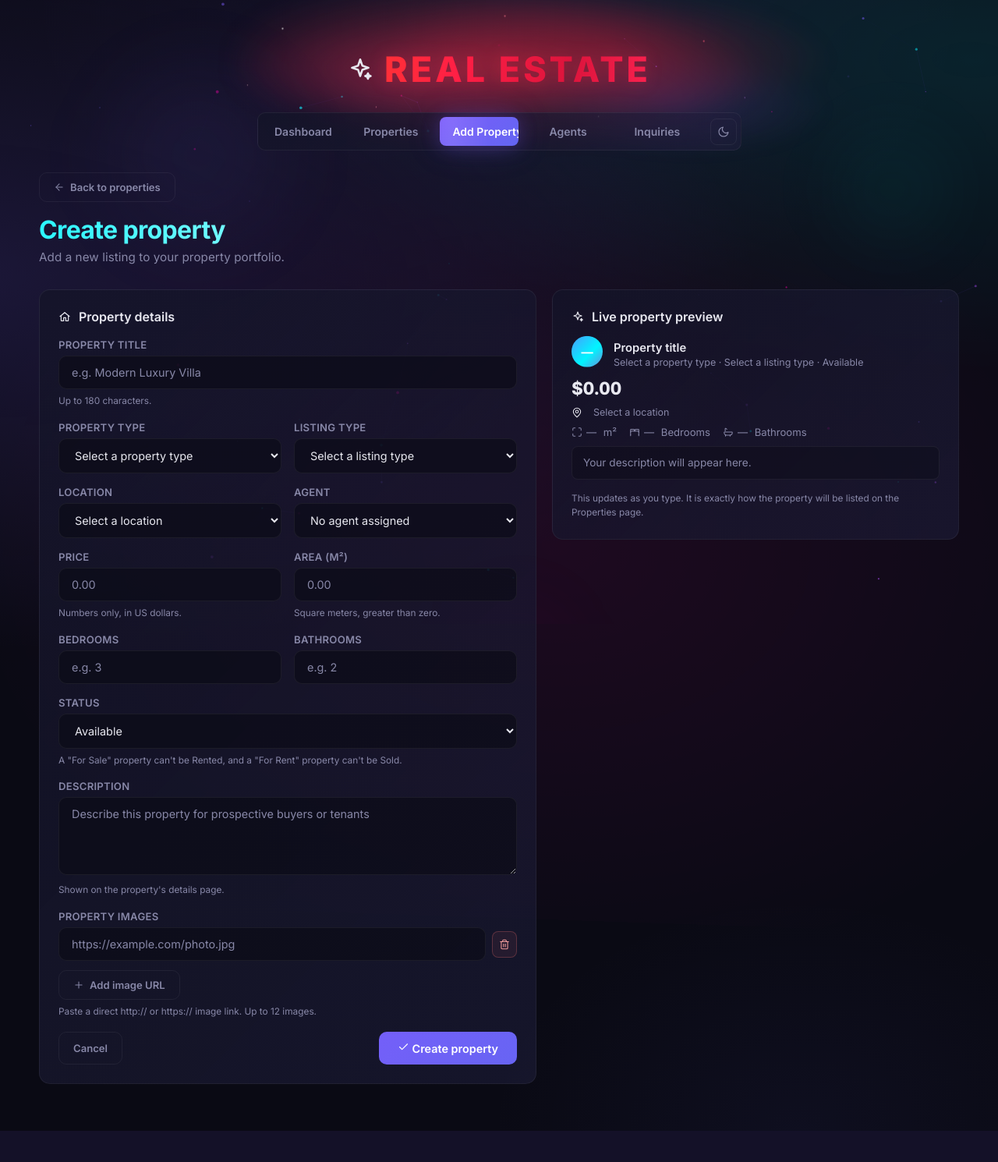
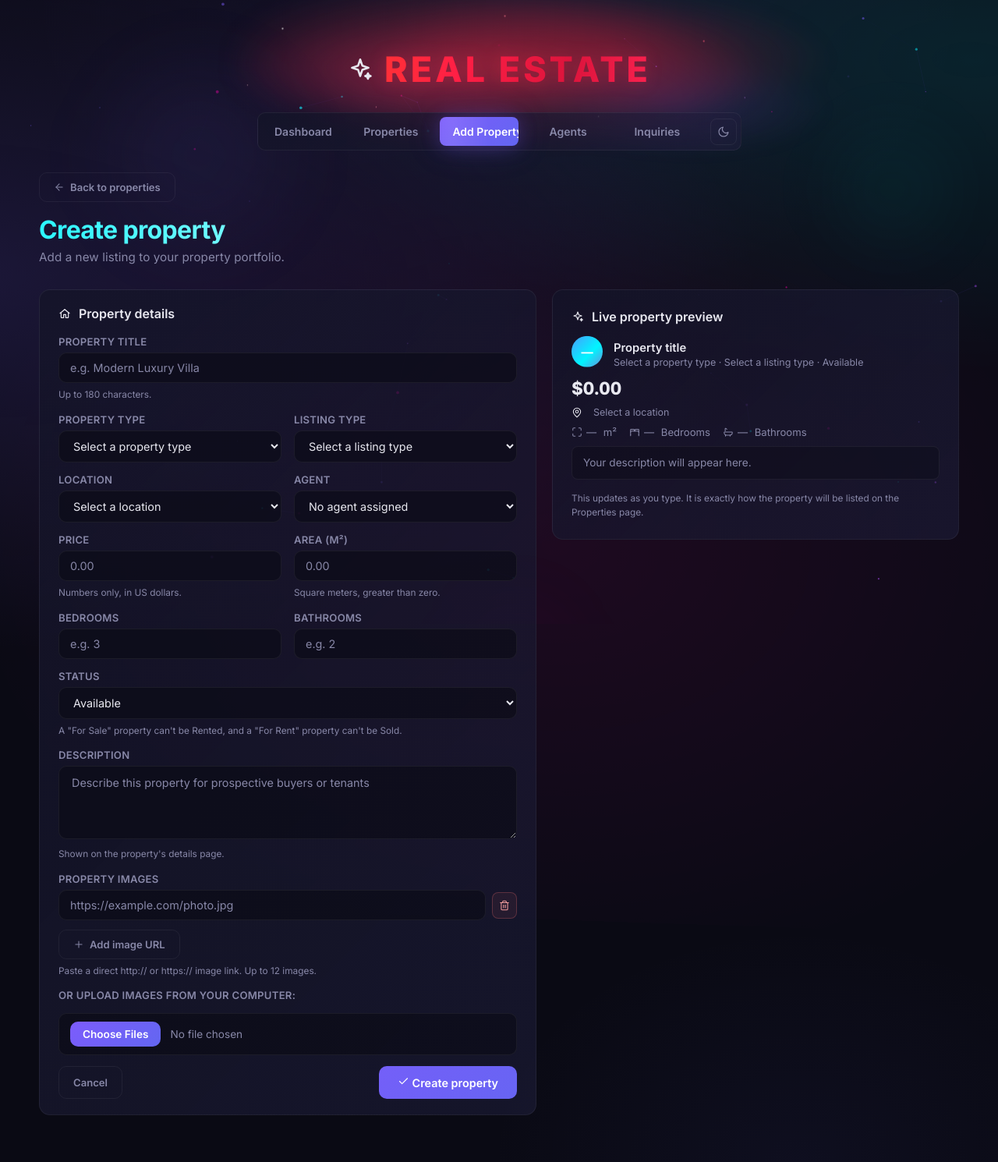
Before and after one commit to youseffahem/RealEstate, a Flask app: page /properties/new in a window 1280 px wide. Shown: the whole page at 78% size. Before the commit the page ends 1450 px from the top, so only its background shows below. Run offline with Flask 3, Linux system fonts and the light colour scheme; data that the repository does not hold is empty.

Commit message:
feat: implement agent detail view with photo support and extended property/inquiry displays

```diff
--- a/app.py
+++ b/app.py
@@ -1,10 +1,12 @@
 import datetime
 import decimal
 import os
+import uuid
 
 import mysql.connector
 from dotenv import load_dotenv
-from flask import Flask, flash, jsonify, redirect, render_template, request, url_for
+from flask import Flask, flash, jsonify, redirect, render_template, request, send_from_directory, url_for
+from werkzeug.utils import secure_filename
 
 import agent_queries
 import agent_validation
@@ -20,6 +22,11 @@
 
 app = Flask(__name__)
 app.secret_key = os.environ.get("SECRET_KEY", "dev-secret-key")
+
+# --- File uploads ---
+UPLOAD_FOLDER = os.path.join(os.path.dirname(os.path.abspath(__file__)), "static", "uploads")
+ALLOWED_IMAGE_EXTENSIONS = {"jpg", "jpeg", "png", "webp"}
+os.makedirs(UPLOAD_FOLDER, exist_ok=True)
 
 # --- Database settings (read from .env, never written in the code) ---
 DB_HOST = os.environ.get("DB_HOST", "localhost")
@@ -421,11 +428,35 @@
         return {"property_types": [], "locations": [], "agents": []}
 
 
+def _save_uploaded_file(file_obj):
+    """Save an uploaded image file to static/uploads/ with a UUID filename.
+    Returns the URL path to serve it, or None if the file is invalid."""
+    if not file_obj or not file_obj.filename:
+        return None
+    original = secure_filename(file_obj.filename)
+    if not original:
+        return None
+    ext = original.rsplit(".", 1)[-1].lower() if "." in original else ""
+    if ext not in ALLOWED_IMAGE_EXTENSIONS:
+        return None
+    unique_name = uuid.uuid4().hex + "." + ext
+    file_obj.save(os.path.join(UPLOAD_FOLDER, unique_name))
+    return "/uploads/" + unique_name
+
+
 def get_image_urls_from_form():
     """Every image URL box submitted from the create/edit property form -
     one <input name="image_urls"> per gallery row (see
-    templates/properties/_property_form.html)."""
-    return request.form.getlist("image_urls")
+    templates/properties/_property_form.html).
+    Also processes any uploaded files from <input type="file" name="image_files">."""
+    urls = list(request.form.getlist("image_urls"))
+    # Process uploaded files and append their URLs
+    uploaded_files = request.files.getlist("image_files")
+    for f in uploaded_files:
+        saved_url = _save_uploaded_file(f)
+        if saved_url:
+            urls.append(saved_url)
+    return urls
 
 
 def _render_property_form(template, form_action, submit_label, property_data, image_urls=None):
@@ -618,6 +649,12 @@
                                   "Create property", _EMPTY_PROPERTY_FORM)
 
 
+# ===== Serve uploaded files =====
+@app.route("/uploads/<path:filename>")
+def uploaded_file(filename):
+    return send_from_directory(UPLOAD_FOLDER, filename)
+
+
 # ===== Edit Property =====
 @app.route("/properties/<int:id>/edit", methods=["GET", "POST"])
 def properties_edit_page(id):
@@ -704,7 +741,7 @@
 # deleting an agent here never deletes a property - it only clears that
 # property's agent_id, and the property keeps working normally.
 
-_EMPTY_AGENT_FORM = {"name": "", "email": "", "phone": ""}
+_EMPTY_AGENT_FORM = {"name": "", "email": "", "phone": "", "photo_url": ""}
 
 
 def get_agent_form_data():
@@ -783,6 +820,10 @@
     if request.method == "POST":
         data = get_agent_form_data()
 
+        # Handle agent photo upload
+        photo_file = request.files.get("photo")
+        photo_url = _save_uploaded_file(photo_file) if photo_file else None
+
         try:
             connection = get_connection()
         except mysql.connector.Error as error:
@@ -798,6 +839,7 @@
                     flash(error, "error")
                 return _render_agent_form("agents/add.html", url_for("agents_add"), "Create agent", data)
 
+            cleaned["photo_url"] = photo_url
             new_id = agent_queries.create_agent(connection, cleaned)
         except mysql.connector.Error as error:
             app.logger.error("Database error while creating an agent: %s", error)
@@ -830,19 +872,28 @@
 
     if request.method == "POST":
         data = get_agent_form_data()
+
+        # Handle agent photo upload
+        photo_file = request.files.get("photo")
+        photo_url = _save_uploaded_file(photo_file) if photo_file else None
+
         try:
             existing_emails = agent_queries.get_all_agent_emails(connection, exclude_id=id)
             errors, cleaned = agent_validation.validate_agent_payload(data, existing_emails)
             if errors:
                 for error in errors:
                     flash(error, "error")
+                data["photo_url"] = existing.get("photo_url", "")
                 return _render_agent_form("agents/edit.html", url_for("agents_edit", id=id),
                                            "Save changes", data)
 
+            # Keep existing photo if no new one uploaded
+            cleaned["photo_url"] = photo_url if photo_url else existing.get("photo_url")
             agent_queries.update_agent(connection, id, cleaned)
         except mysql.connector.Error as error:
             app.logger.error("Database error while updating agent %s: %s", id, error)
             flash("Could not update the agent. Please try again later.", "error")
+            data["photo_url"] = existing.get("photo_url", "")
             return _render_agent_form("agents/edit.html", url_for("agents_edit", id=id),
                                        "Save changes", data)
         finally:
--- a/property_validation.py
+++ b/property_validation.py
@@ -164,6 +164,11 @@
             )
             continue
 
+        # Accept locally uploaded files (served at /uploads/...)
+        if url.startswith("/uploads/"):
+            cleaned.append(url)
+            continue
+
         parsed = urlsplit(url)
         if parsed.scheme.lower() not in ALLOWED_IMAGE_URL_SCHEMES:
             errors.append("Image URL must start with http:// or https://.")
--- a/real_estate_db.py
+++ b/real_estate_db.py
@@ -45,6 +45,7 @@
     name       VARCHAR(120) NOT NULL,
     email      VARCHAR(160) NOT NULL,
     phone      VARCHAR(30)  NOT NULL,
+    photo_url  VARCHAR(500) NULL,
     created_at TIMESTAMP NOT NULL DEFAULT CURRENT_TIMESTAMP,
     CONSTRAINT uq_agents_email UNIQUE (email)
 ) ENGINE=InnoDB
@@ -540,6 +541,16 @@
     cursor = connection.cursor()
     create_schema(cursor)
 
+    # Migration: add photo_url to agents if it doesn't exist yet (safe to
+    # run on every startup - the column check prevents duplicate ALTERs).
+    cursor.execute(
+        "SELECT COUNT(*) FROM information_schema.COLUMNS "
+        "WHERE TABLE_SCHEMA = DATABASE() AND TABLE_NAME = 'agents' "
+        "AND COLUMN_NAME = 'photo_url'"
+    )
+    if cursor.fetchone()[0] == 0:
+        cursor.execute("ALTER TABLE agents ADD COLUMN photo_url VARCHAR(500) NULL")
+
     summary = {
         "property_types": seed_property_types(cursor),
         "locations": seed_locations(cursor),
--- a/static/style.css
+++ b/static/style.css
@@ -4121,3 +4121,108 @@
 [data-theme="light"] .badge-status-contacted {
     color: #b45309;
 }
+
+
+/* ================================================================
+   FILE UPLOAD INPUT STYLING & ADD PROPERTY DIMENSION FIXES
+   ================================================================ */
+
+/* ===== File inputs (property image upload + agent photo upload) =====
+   The native file input renders the browser's own white "Choose File"
+   button, which clashes with this dark/purple UI. Restyle the control to
+   match the other dark fields (same panel background, border, radius as
+   .form-group input) and restyle its button - via the standard
+   ::file-selector-button and the older -webkit- alias it replaces - with
+   the same purple accent gradient already used by .nav-link.active /
+   .btn-submit. Selection/upload behavior is untouched; this is
+   presentation only. `.form-group input[type="file"]` alone reaches both
+   upload sites (agent photo, property image_files) since each one is
+   nested inside a .form-group. */
+.form-group input[type="file"] {
+    width: 100%;
+    padding: 10px 12px;
+    background: rgba(var(--fx-panel-rgb), 0.6);
+    border: 1px solid var(--border);
+    border-radius: var(--radius-sm);
+    color: var(--text-muted);
+    font-family: inherit;
+    font-size: 0.85rem;
+    cursor: pointer;
+    transition: border-color 0.3s ease, background 0.3s ease, box-shadow 0.3s ease;
+}
+
+.form-group input[type="file"]:hover {
+    border-color: var(--accent);
+    background: rgba(var(--fx-panel-hover-rgb), 0.7);
+}
+
+.form-group input[type="file"]:focus {
+    outline: none;
+    border-color: var(--accent);
+    box-shadow: 0 0 0 3px var(--accent-glow);
+}
+
+.form-group input[type="file"]::file-selector-button,
+.form-group input[type="file"]::-webkit-file-upload-button {
+    margin-right: 12px;
+    padding: 8px 16px;
+    background: linear-gradient(135deg, var(--accent), #6366f1);
+    color: #fff;
+    border: none;
+    border-radius: var(--radius-sm);
+    font-family: inherit;
+    font-size: 0.85rem;
+    font-weight: 600;
+    cursor: pointer;
+    transition: background 0.3s ease, box-shadow 0.3s ease;
+}
+
+.form-group input[type="file"]:hover::file-selector-button,
+.form-group input[type="file"]:hover::-webkit-file-upload-button {
+    background: linear-gradient(135deg, var(--accent-hover), #818cf8);
+    box-shadow: 0 0 12px var(--accent-glow);
+}
+
+/* ===== Add Property dimensions =====
+   Scoped to .form-grid, which only wraps the property create/edit form -
+   Agents and Inquiries use a single .form-card with no .form-grid, so
+   they're unaffected. Sizing only: no color/radius/shadow/font changes. */
+.form-grid .form-card {
+    padding: 20px 24px;
+}
+
+.form-grid .form-group {
+    margin-bottom: 14px;
+}
+
+.form-grid .form-group input,
+.form-grid .form-group select {
+    padding: 10px 14px;
+}
+
+.form-grid .form-card textarea {
+    min-height: 90px;
+    max-height: 280px;
+    box-sizing: border-box;
+}
+
+/* Property image URL manager: not shared with Agents/Inquiries, so these
+   don't need .form-grid scoping - just kept compact and overflow-safe. */
+.image-manager {
+    max-width: 100%;
+    overflow: hidden;
+}
+
+.image-url-row input {
+    padding: 10px 14px;
+    box-sizing: border-box;
+}
+
+.image-upload-section {
+    max-width: 100%;
+}
+
+.image-upload-section input[type="file"] {
+    max-width: 100%;
+    box-sizing: border-box;
+}
--- a/templates/agents/detail.html
+++ b/templates/agents/detail.html
@@ -21,6 +21,12 @@
 <section class="card">
 
     <h2>{{ ico.icon('user') }} {{ agent.name }}</h2>
+
+    {% if agent.photo_url %}
+    <div style="margin-bottom: 16px;">
+        <img src="{{ agent.photo_url }}" alt="{{ agent.name }}" style="max-width: 160px; max-height: 160px; border-radius: var(--radius-sm); object-fit: cover;">
+    </div>
+    {% endif %}
 
     <span class="user-row row-wrap property-badges">
         <span class="badge-pill">{{ agent.property_count }} Assigned</span>
--- a/templates/agents/index.html
+++ b/templates/agents/index.html
@@ -76,7 +76,13 @@
     {% for agent in agents %}
     <article class="card property-card agent-card">
 
+        {% if agent.photo_url %}
+        <div class="property-card-media">
+            <img src="{{ agent.photo_url }}" alt="{{ agent.name }}" loading="lazy">
+        </div>
+        {% else %}
         <div class="property-card-media is-empty" aria-hidden="true">{{ ico.icon('user', 22) }}</div>
+        {% endif %}
 
         <h2>{{ ico.icon('user', 16) }} <span title="{{ agent.name }}">{{ agent.name }}</span></h2>
 
--- a/templates/properties/_property_form.html
+++ b/templates/properties/_property_form.html
@@ -11,7 +11,7 @@
     <section class="card form-card">
         <h2>{{ ico.icon('home') }} Property details</h2>
 
-        <form id="property-form" action="{{ form_action }}" method="POST">
+        <form id="property-form" action="{{ form_action }}" method="POST" enctype="multipart/form-data">
 
             <div class="form-group">
                 <label for="title">Property title</label>
@@ -161,6 +161,12 @@
                 <button type="button" class="btn-link-secondary btn-cancel" data-image-add>
                     {{ ico.icon('plus', 14) }} Add image URL</button>
                 <span class="field-hint">Paste a direct http:// or https:// image link. Up to {{ max_images }} images.</span>
+                <div class="image-upload-section">
+                    <label for="image_files" class="field-hint" style="margin-top: 12px; display: block;">Or upload images from your computer:</label>
+                    <input type="file" name="image_files" id="image_files" multiple
+                           accept=".jpg,.jpeg,.png,.webp"
+                           style="margin-top: 6px; width: 100%;">
+                </div>
             </div>
 
         </form>
```
Also changed, not shown: agent_queries.py (+7 -7 lines), templates/agents/_agent_form.html (+14 -1 lines), static/uploads/24ff2ce7bb0c4077bed8c22a355216a5.jpeg (added), static/uploads/3fec5b8d0a164c1f88acad773e14f031.jpg (added).
